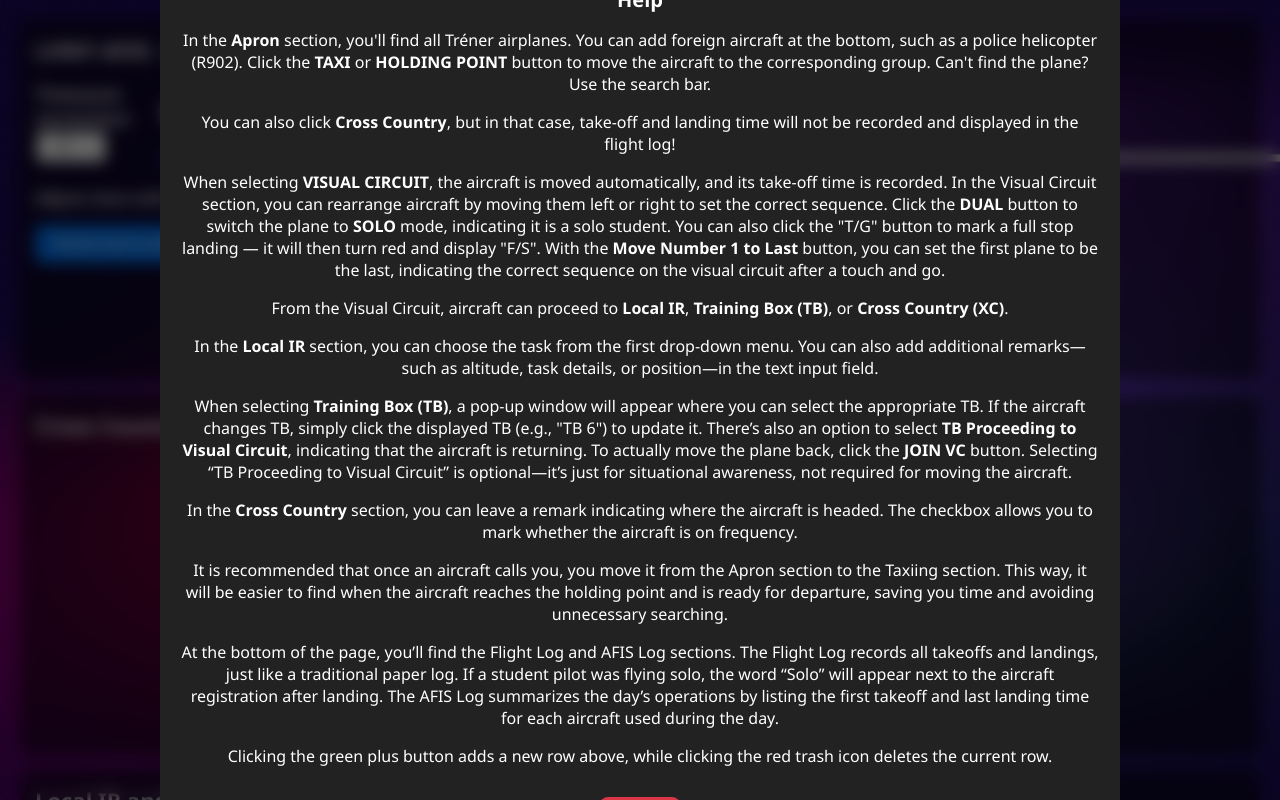
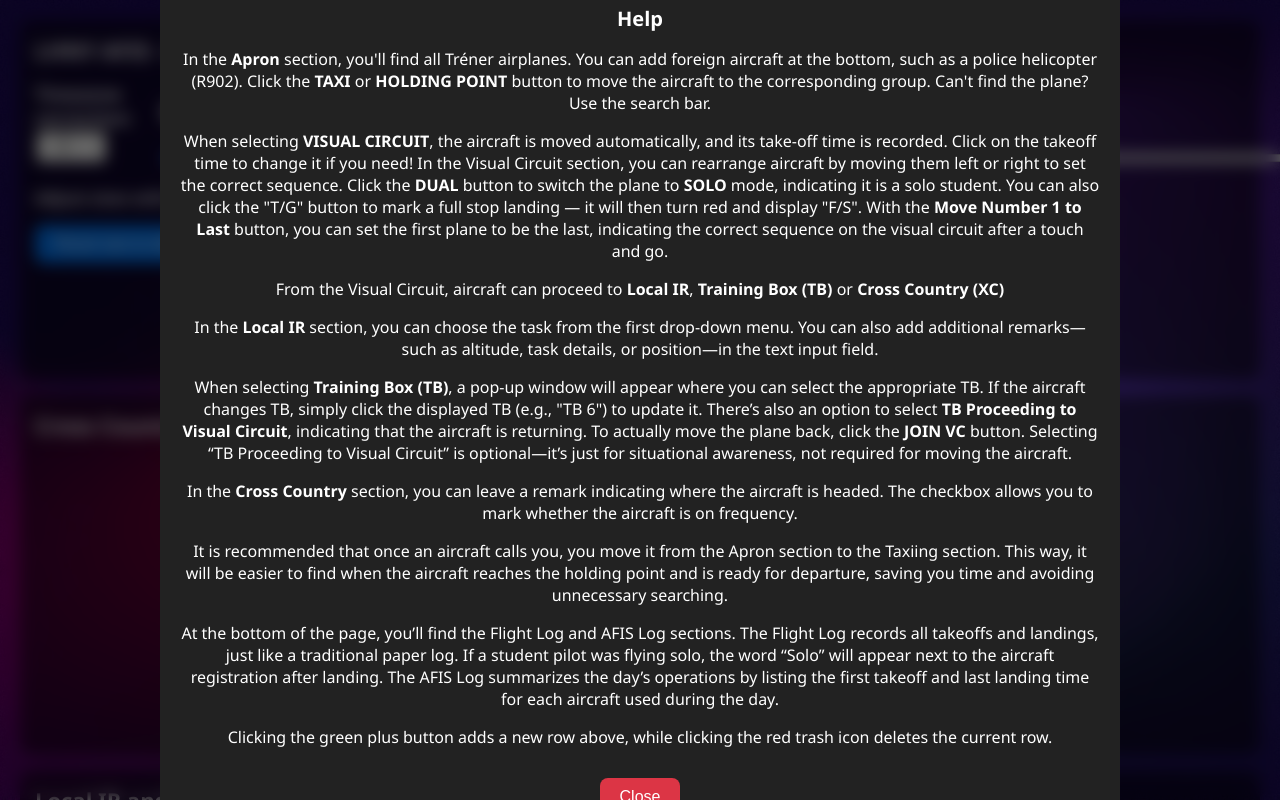
Before and after one commit to fepatrik/LHNY-AFIS, a Next.js app: page / in a window 1280 px wide. Both pictures are taken after a click on the button "Help". Shown: the top 800 px of the page. Built offline with nearby package versions, Linux system fonts and the light colour scheme.

Commit message:
Help updated

```diff
--- a/components/AfisProgram.tsx
+++ b/components/AfisProgram.tsx
@@ -696,7 +696,7 @@ const renderAircraft = (
                 onChange={(e) => handleLocalIRChange(reg, 'procedure', e.target.value)}
                 style={{ marginBottom: `${8 * scale}px`, padding: `${6 * scale}px`, borderRadius: `${6 * scale}px`, fontSize: `${16 * scale}px` }}
               >
-                {["---", "NDB Traffic Pattern", "Holding NYR", "Holding PQ", "RNP Z", "RNP Y", "RNP Y Circle to Land", "RNP Z Circle to Land", "VOR APP", "VOR TEMPO", "NDB APP", "NDB TEMPO", "BOR APP", "NDB NCS"].map(option => (
+                {["---", "NYR","NY", "PQ", "RNP Z", "RNP Z Circle to Land", "RNP Y", "RNP Y Circle to Land", "VOR", "VOR Circle to Land", "VOR TEMPO", "VOR TEMPO  Circle to Land", "NDB", "NDB Circle to Land", "BOR", "BOR Circle to Land", "NDB NCS", "PERIT3D", "PERIT1D", "SENYO1D","SENYO2D","KABAL1D","KABAL2D"].map(option => (
                   <option key={option} value={option}>{option}</option>
                 ))}
               </select>
@@ -704,7 +704,7 @@ const renderAircraft = (
                 type="text"
                 value={localIRDetails[reg]?.height || ""}
                 onChange={(e) => handleLocalIRChange(reg, 'height', e.target.value)}
-                placeholder="Height"
+                placeholder="Additional remark"
                 style={{ padding: `${6 * scale}px`, borderRadius: `${6 * scale}px`, color: 'black', marginBottom: `${8 * scale}px`, fontSize: `${16 * scale}px` }}
               />
             </>
@@ -1018,7 +1018,6 @@ const renderAircraft = (
     [
       { label: "Holding Point", onClick: moveToHoldingPointFromApron },
 	  { label: "Taxi", onClick: moveToTaxiFromApron },
-      { label: "Cross Country", onClick: moveToCrossCountryFromApron } // Új gomb hozzáadása
     ]
   )}
   <div className="flex gap-2" style={{ marginTop: "10px" }}>
@@ -1586,10 +1585,9 @@ const renderAircraft = (
 
 <p style={{ fontSize: "16px", marginBottom: "16px" }}> In the <strong>Apron</strong> section, you'll find all Tréner airplanes. You can add foreign aircraft at the bottom, such as a police helicopter (R902). Click the <strong>TAXI</strong> or <strong>HOLDING POINT</strong> button to move the aircraft to the corresponding group. Can't find the plane? Use the search bar. </p>
 
-<p style={{ fontSize: "16px", marginBottom: "16px" }}>You can also click <strong>Cross Country</strong>, but in that case, take-off and landing time will not be recorded and displayed in the flight log!</p>
-
-<p style={{ fontSize: "16px", marginBottom: "16px" }}> When selecting <strong>VISUAL CIRCUIT</strong>, the aircraft is moved automatically, and its take-off time is recorded. In the Visual Circuit section, you can rearrange aircraft by moving them left or right to set the correct sequence. Click the <strong>DUAL</strong> button to switch the plane to <strong>SOLO</strong> mode, indicating it is a solo student. You can also click the "T/G" button to mark a full stop landing — it will then turn red and display "F/S". With the <strong>Move Number 1 to Last</strong> button, you can set the first plane to be the last, indicating the correct sequence on the visual circuit after a touch and go.</p>
-<p style={{ fontSize: "16px", marginBottom: "16px" }}> From the Visual Circuit, aircraft can proceed to <strong>Local IR</strong>, <strong>Training Box (TB)</strong>, or <strong>Cross Country (XC)</strong>. </p> <p style={{ fontSize: "16px", marginBottom: "16px" }}> In the <strong>Local IR</strong> section, you can choose the task from the first drop-down menu. You can also add additional remarks—such as altitude, task details, or position—in the text input field. </p>
+
+<p style={{ fontSize: "16px", marginBottom: "16px" }}> When selecting <strong>VISUAL CIRCUIT</strong>, the aircraft is moved automatically, and its take-off time is recorded. Click on the takeoff time to change it if you need! In the Visual Circuit section, you can rearrange aircraft by moving them left or right to set the correct sequence. Click the <strong>DUAL</strong> button to switch the plane to <strong>SOLO</strong> mode, indicating it is a solo student. You can also click the "T/G" button to mark a full stop landing — it will then turn red and display "F/S". With the <strong>Move Number 1 to Last</strong> button, you can set the first plane to be the last, indicating the correct sequence on the visual circuit after a touch and go.</p>
+<p style={{ fontSize: "16px", marginBottom: "16px" }}> From the Visual Circuit, aircraft can proceed to <strong>Local IR</strong>, <strong>Training Box (TB)</strong> or <strong>Cross Country (XC)</strong></p> <p style={{ fontSize: "16px", marginBottom: "16px" }}> In the <strong>Local IR</strong> section, you can choose the task from the first drop-down menu. You can also add additional remarks—such as altitude, task details, or position—in the text input field. </p>
 <p style={{ fontSize: "16px", marginBottom: "16px" }}> When selecting <strong>Training Box (TB)</strong>, a pop-up window will appear where you can select the appropriate TB. If the aircraft changes TB, simply click the displayed TB (e.g., "TB 6") to update it. There’s also an option to select <strong>TB Proceeding to Visual Circuit</strong>, indicating that the aircraft is returning. To actually move the plane back, click the <strong>JOIN VC</strong> button. Selecting “TB Proceeding to Visual Circuit” is optional—it’s just for situational awareness, not required for moving the aircraft. </p>
 <p style={{ fontSize: "16px", marginBottom: "16px" }}> In the <strong>Cross Country</strong> section, you can leave a remark indicating where the aircraft is headed. The checkbox allows you to mark whether the aircraft is on frequency. </p>
 <p style={{ fontSize: "16px", marginBottom: "16px" }}> It is recommended that once an aircraft calls you, you move it from the Apron section to the Taxiing section. This way, it will be easier to find when the aircraft reaches the holding point and is ready for departure, saving you time and avoiding unnecessary searching. </p>
```
